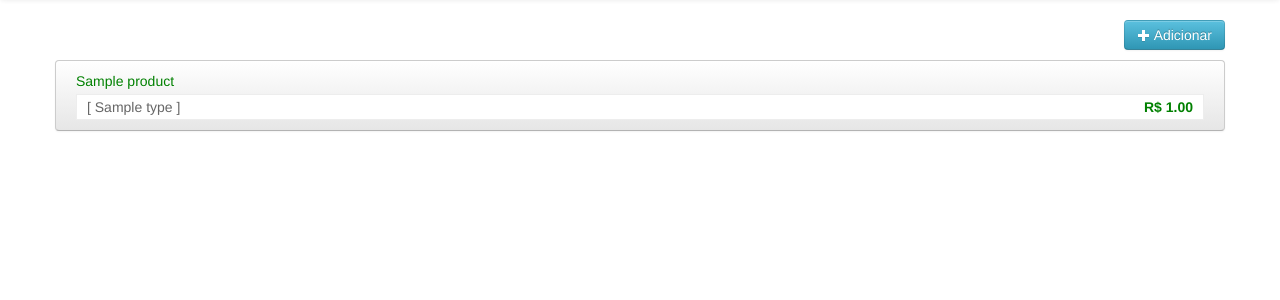
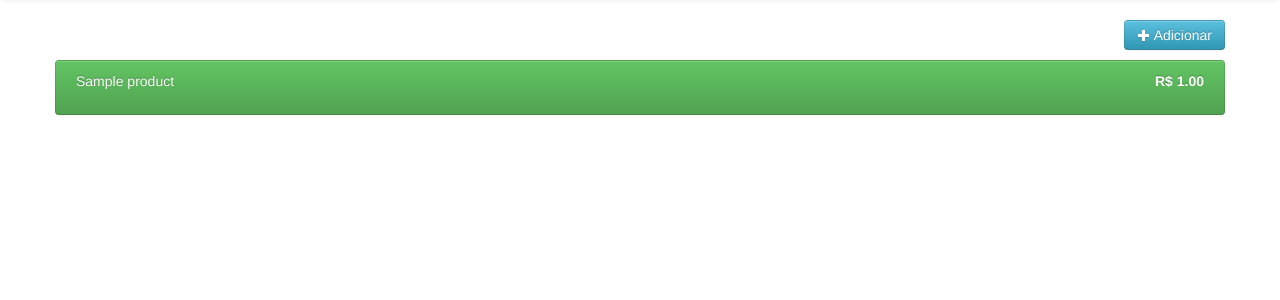
Before and after one commit to PauloMartins/finance, a Django app: template finance/templates/product.html in a window 1280 px wide. Shown: the part 42-342 px from the top of the page. Run offline with Django 3.2, Linux system fonts and the light colour scheme; tables that the repository leaves empty hold one stand-in row (values such as "Sample post"); the template is opened without the code that fills it: values that come from a table or form of the project are taken from there, most other values are stand-ins (such as "Sample title", 1, 10 or a date in 2020); parts of the project's set-up code (start-up, migrations or seed data) failed here and were passed over; some libraries are stand-ins or nearby versions.

Commit message:
Improvements

```diff
--- a/finance/media/css/main.css
+++ b/finance/media/css/main.css
@@ -1,6 +1,6 @@
 a { outline: none !important; }
 .hide { display: none !important; }
-strong.success, span.success { color: green; }
+
 .ar { text-align: right; }
 
 .login {
@@ -25,14 +25,15 @@ ul.list li a span.item {
 }
 
 ul.list li a span.value {
-	border: 1px solid #ededed;
-	padding: 2px 10px;
-	background-color: #fff;
+	border-top: 1px solid #ccc;
+}
+
+ul.list li a.btn-success span.value {
+	border-top: 1px solid #fff;
 }
 
 ul.list li a span.value i {
-	font-style: normal;
-	color: #666666;
+
 }
 
 ul.list li a span strong {
--- a/finance/media/js/main.js
+++ b/finance/media/js/main.js
@@ -1,8 +1,10 @@
 (function(){
 
 	$("a[data-toggle=popover]").popover().bind('click', function(e) {
-		e.preventDefault()
-		$item = $(this)
+		e.preventDefault();
+		$item = $(this);
+
+		$(this).find('span.value').toggleClass('hide');
 
 		$("a[rel=status]").not('.disabled').bind('click', function(e) {
 			e.preventDefault();
--- a/finance/settings.py
+++ b/finance/settings.py
@@ -159,7 +159,7 @@ LOGGING = {
     }
 }
 
-if socket.gethostname() == 'todd':
+if socket.gethostname() == 'todd' or socket.gethostname() == 'MacBook-Pro-de-Paulo.local':
     DATABASES = {
         'default': {
             'ENGINE': 'django.db.backends.mysql', # Add 'postgresql_psycopg2', 'mysql', 'sqlite3' or 'oracle'.
--- a/finance/templates/product.html
+++ b/finance/templates/product.html
@@ -12,19 +12,19 @@
 		<ul class="unstyled list">
 		{% for item in items %}
 			<li>
-				<a href="#" class="btn btn-block clearfix" data-original-title="" data-content="<a href='#' class='btn {% if item.status == 1 %}btn-success disabled{% else %}btn-info{% endif %}' rel='status' data-status='1' data-product-id='{{ item.id }}'><i class='icon-ok icon-white'></i></a> <a href='/product/{{ item.id }}' class='btn' title='Editar'><i class='icon-pencil'></i></a> <a href='/product/delete/{{ item.id }}' class='btn btn-danger' title='Deletar'><i class='icon-remove icon-white'></i></a>" data-html="true" data-placement="bottom" data-toggle="popover">
-					<span class="item {% if item.status == 1 %}success{% endif %}">
-						{{ item.name }}
+				<a href="#" class="btn btn-block clearfix {% if item.status == 1 %}btn-success{% endif %}" data-original-title="" data-content="<a href='#' class='btn {% if item.status == 1 %}btn-success disabled{% else %}btn-info{% endif %}' rel='status' data-status='1' data-product-id='{{ item.id }}'><i class='icon-ok icon-white'></i></a> <a href='/product/{{ item.id }}' class='btn' title='Editar'><i class='icon-pencil'></i></a> <a href='/product/delete/{{ item.id }}' class='btn btn-danger' title='Deletar'><i class='icon-remove icon-white'></i></a>" data-html="true" data-placement="top" data-toggle="popover">
+					<span class="item clearfix">
+						<p class="pull-left">{{ item.name }}</p>
+						<strong class="pull-right {% if item.status == 1 %}success{% endif %}">{{ item.number_formated }}</strong>
 					</span>
-					<span class="value clearfix">
-						<i class="pull-left">[ {{ item.type.name }} ]</i> <strong class="pull-right {% if item.status == 1 %}success{% endif %}">{{ item.number_formated }}</strong>
+					<span class="value clearfix hide">
+						<i class="pull-left">{{ item.type.name }}</i>
+						<i class="pull-right">{{ item.date }}</i>
 					</span>
 				</a>
 			</li>
 		{% endfor %}
 		</ul>
-		<!-- <a href="/product/{{ item.id }}" class="btn"><i class="icon-edit"></i></a>
-		<a href="/product/delete/{{ item.id }}" class="btn btn-danger"><i class="icon-trash icon-white"></i></a> -->
 	</div>
 </div>
 {% endblock %}
```
Also changed, not shown: 8 other files.
